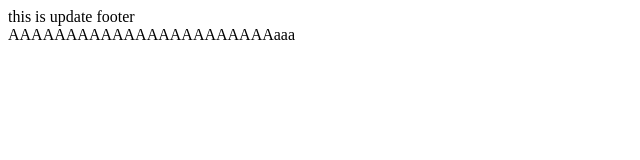
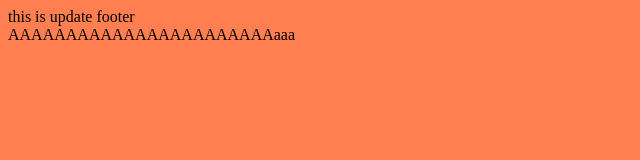
Before and after one commit to ALa101/ExamGit, a plain HTML site: page index.html in a window 1280 px wide. Shown: the whole page, without its empty margins (0-640 px from the left). Drawn offline with Linux system fonts and the light colour scheme.

Commit message:
css background

```diff
--- a/css/style.css
+++ b/css/style.css
@@ -0,0 +1 @@
+body {background-color: coral;}
--- a/index.html
+++ b/index.html
@@ -2,7 +2,7 @@
     this is update footer
 <html lang="en">
     <head> <meta charset="utf-8"> <title>Blog Project</title> <meta name="viewport" content="width=device-width, initial-scale=1">
-    <meta name="description" content=""> <link rel="stylesheet" href="css/app.css">
+    <meta name="description" content=""> <link rel="stylesheet" href="css/style.css">
 </head>
     <body> <script src="js/app.js">
     <nav> mammmmmmmmmmmmmmmmmmmmm </nav>
```
